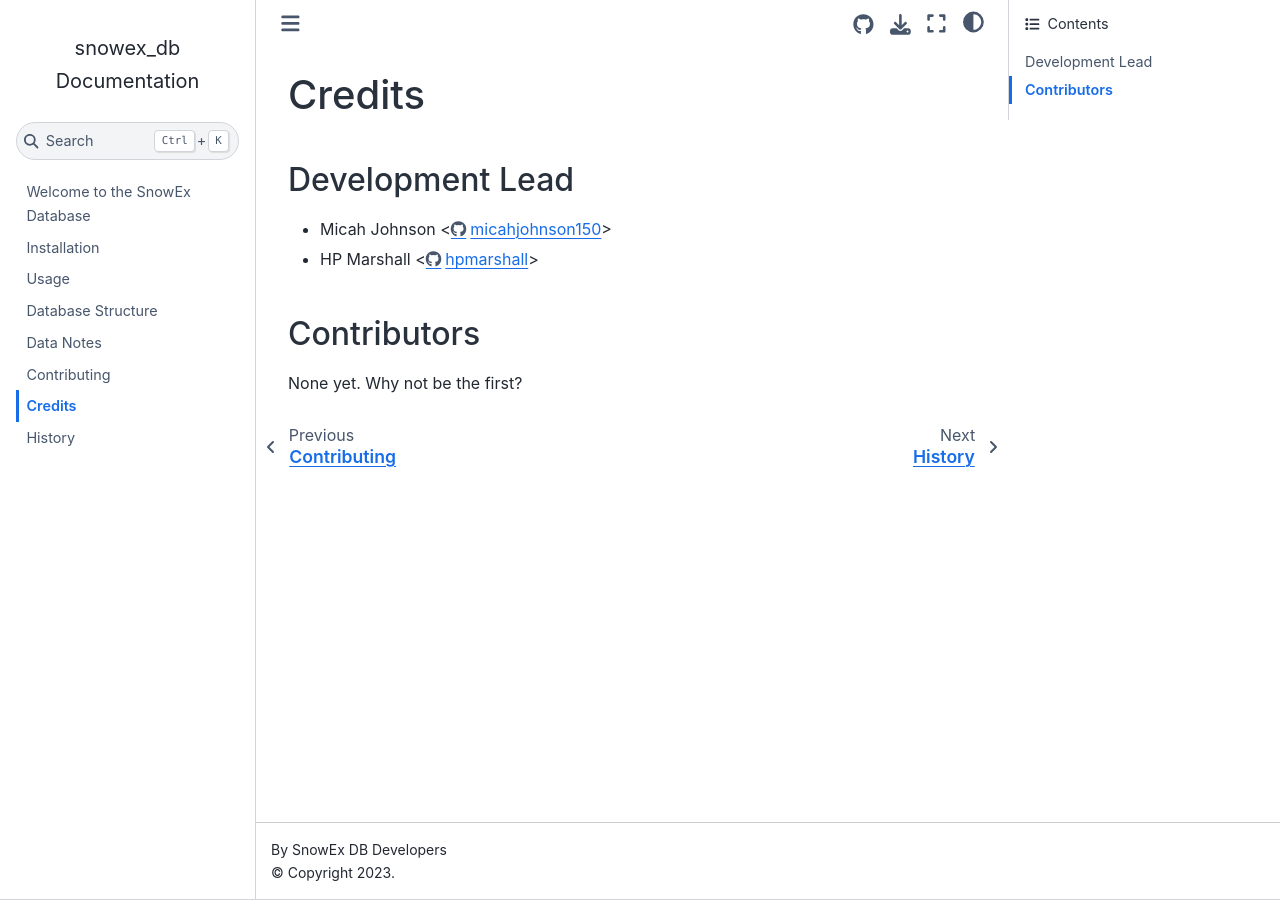
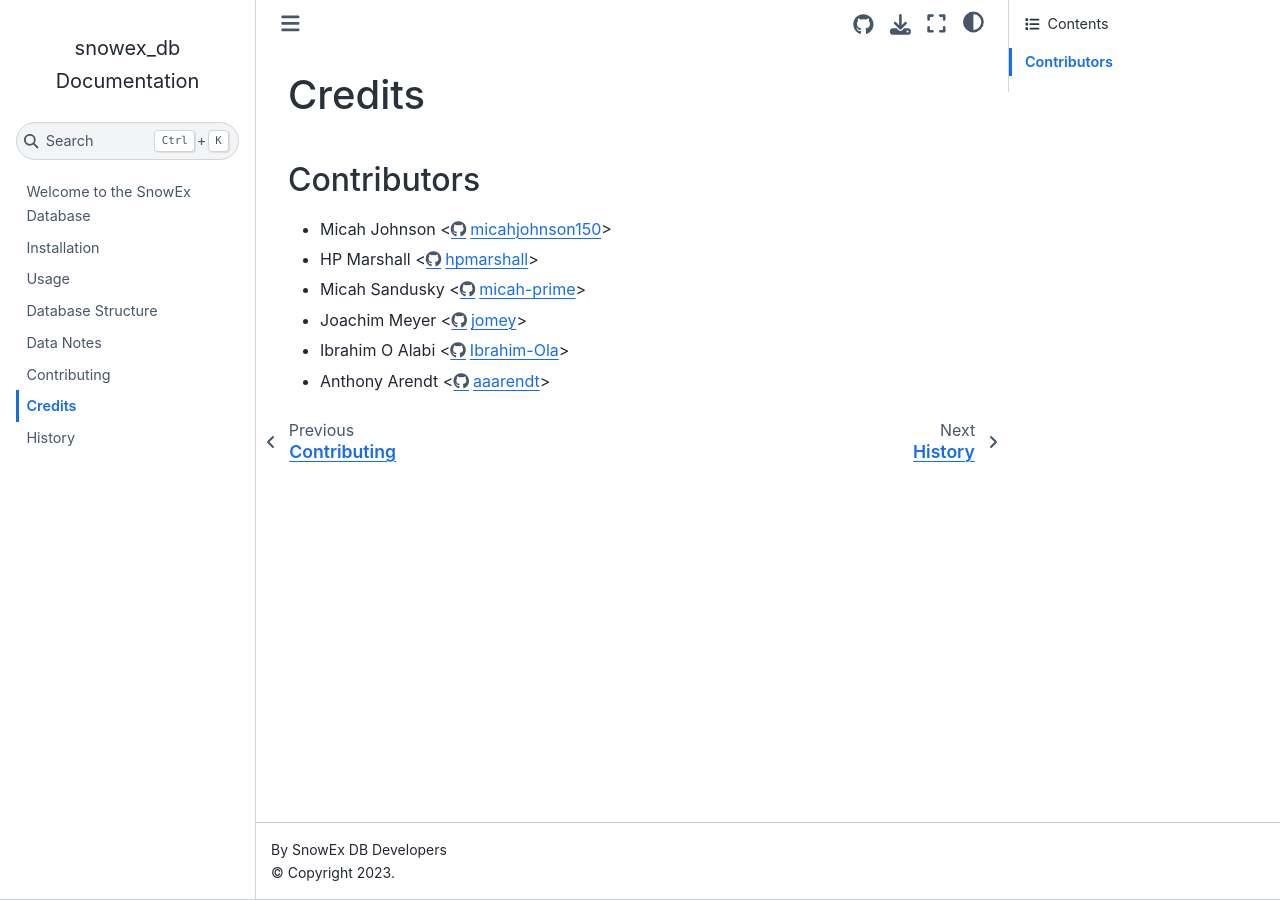
Before and after one commit to SnowEx/snowex_db, a Jupyter Book: the page built from docs/authors.rst, in a window 1280 px wide. Built offline with Jupyter Book 1.0.4 settings and Sphinx 7.4.7 and the Sphinx Book theme 1.1.4, drawn with Linux system fonts in a browser that asks for light colours; pages that are not in the unit, such as notebooks, are missing from menus; comment, search, counter and statistics services are not loaded.

Commit message:
Add additional contributors

```diff
--- a/docs/authors.rst
+++ b/docs/authors.rst
@@ -2,14 +2,12 @@
 Credits
 =======
 
-Development Lead
-----------------
+Contributors
+------------
 
 * Micah Johnson <https://github.com/micahjohnson150>
 * HP Marshall <https://github.com/hpmarshall>
-
-
-Contributors
-------------
-
-None yet. Why not be the first?
+* Micah Sandusky <https://github.com/micah-prime>
+* Joachim Meyer <https://github.com/jomey>
+* Ibrahim O Alabi <https://github.com/Ibrahim-Ola>
+* Anthony Arendt <https://github.com/aaarendt>
```
